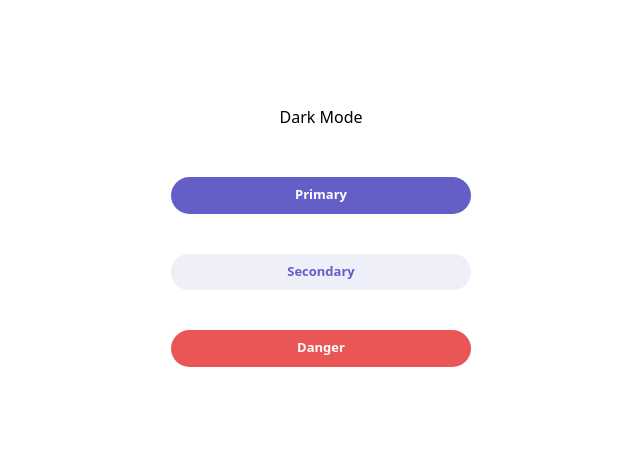
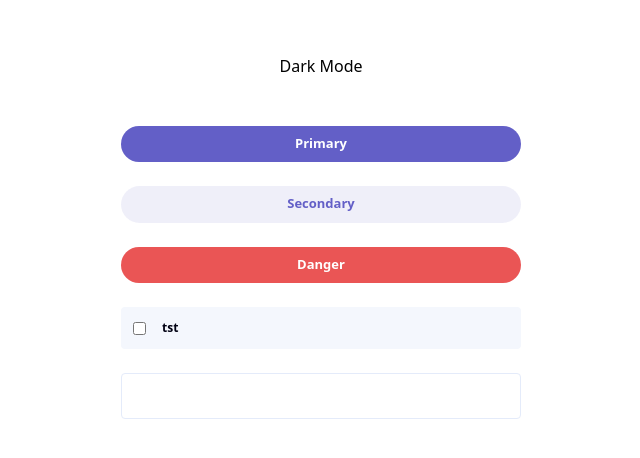
Before and after one commit to Krymancer/kanban-task-management, a Next.js app: page / in a window 1280 px wide. Shown: the part 168-626 px from the top of the page, without its empty margins (319-959 px from the left). Built offline with nearby package versions, Linux system fonts and the light colour scheme.

Commit message:
feat: adding more components

```diff
--- a/src/app/page.tsx
+++ b/src/app/page.tsx
@@ -1,14 +1,28 @@
+'use client';
+
 import Button from "@/components/Button";
+import Checkbox from "@/components/Checkbox";
+import TextField from "@/components/TextField";
 import ThemeToggle from "@/components/ThemeToggle";
+import { ChangeEvent, useState } from "react";
 
 export default function Home() {
+  const [checked, setChecked] = useState(false);
+  const [value, setValue] = useState('');
   const handleClick = () => {console.log('click')};
+  const handleCheckboxChange = (event: ChangeEvent<HTMLInputElement>) => {setChecked(event.target.checked)};
+  const handleTextInputChange = (event: ChangeEvent<HTMLInputElement>) => {setValue(event.target.value)};
+
   return (
     <main className="flex min-h-screen flex-col items-center justify-center dark:bg-dark-gray bg-white gap-10">
       <ThemeToggle />
+      <div className="w-[400px] flex flex-col gap-6">
       <Button onClick={handleClick}>Primary</Button>
       <Button secondary onClick={handleClick}>Secondary</Button>
       <Button danger onClick={handleClick}>Danger</Button>
+      <Checkbox label="tst" onChange={(handleCheckboxChange)} checked={checked}/>
+      <TextField label="tst" onChange={handleTextInputChange} value={value} />
+      </div>
     </main>
   )
 }
--- a/src/components/Button.tsx
+++ b/src/components/Button.tsx
@@ -9,7 +9,7 @@ interface ButtonProps extends React.HTMLAttributes<HTMLButtonElement> {
 }
 
 export default function Button(props: ButtonProps) {
-  const baseClass = 'flex items-center justify-center rounded-[24px] transition-all pt-2 pb-[9px] min-w-[300px] font-bold';
+  const baseClass = 'flex items-center justify-center rounded-[24px] transition-all pt-2 pb-[9px] w-full font-bold';
   const primaryClass = 'text-white bg-main-purple hover:bg-main-purple-hover';
   const secondaryClass = 'text-main-purple bg-main-purple/10 hover:bg-main-purple/25 dark:bg-white dark:hover:bg-white/75';
   const dangerClass = 'text-white bg-red hover:bg-red-hover';
@@ -24,10 +24,10 @@ export default function Button(props: ButtonProps) {
   }
 
   const variant = getVariant();
-  const buttonClass = `${baseClass} ${variant === 'primary' ? primaryClass : variant === 'secondary' ? secondaryClass : dangerClass} ${props.large ? 'text-[15px]' : 'text-[13px]'}`;
+  const buttonClass = `${baseClass} ${variant === 'primary' ? primaryClass : variant === 'secondary' ? secondaryClass : dangerClass} ${props.large ? 'text-[15px]' : 'text-[13px]'} ${props.className}`;
 
   return(
-    <button className={buttonClass}>
+    <button className={buttonClass} onClick={props.onClick}>
       {props.children}
     </button>
   )
--- /dev/null
+++ b/src/components/Checkbox.tsx
@@ -0,0 +1,18 @@
+'use client';
+
+import React, { ChangeEvent, useState } from "react";
+
+interface CheckboxProps extends Omit<React.HTMLAttributes<HTMLDivElement>, 'onChange'> {
+  checked?: boolean;
+  onChange: (event: ChangeEvent<HTMLInputElement>) => void;
+  label: string;
+}
+
+export default function Checkbox(props: CheckboxProps) {
+  return (
+    <div className={`flex items-center justify-start gap-4 bg-light-gray hover:bg-main-purple/25 dark:bg-very-dark-gray p-3 rounded-[4px] w-full ${props.className}`}>
+      <input type="checkbox" checked={props.checked} onChange={props.onChange} className="accent-main-purple" />
+      <label className={`font-bold text-[12px] ${props.checked ? 'line-through text-black opacity-50 dark:text-white' : 'text-black dark:text-white'}`}>{props.label}</label>
+    </div>
+  );
+}
--- a/src/components/TextField.tsx
+++ b/src/components/TextField.tsx
@@ -0,0 +1,23 @@
+'use client';
+
+import { ChangeEvent, useRef, useState } from "react";
+
+interface TextFieldProps extends Omit<React.HTMLAttributes<HTMLLabelElement>, 'onChange'> {
+  onChange: (event: ChangeEvent<HTMLInputElement>) => void;
+  value: string;
+  label: string;
+}
+
+export default function TextField(props: TextFieldProps) {
+  const [isFristEdit, setIsFirstEdit] = useState(true);
+  const inputRef = useRef<HTMLInputElement>(null);
+  const isEmpty = props.value.length === 0;
+  const error = isFristEdit ? false : isEmpty;
+
+  return(
+    <label className={`rounded-[4px] bg-white dark:bg-very-dark-gray border p-3 w-full flex flex-row justify-between ${error ? 'border-red' : 'border-lines-light dark:border-lines-dark'}`}>
+      <input ref={inputRef} type="text" value={props.value} onChange={(e) => {props.onChange(e); setIsFirstEdit(false)}} className={`text-[13px] w-full bg-transparent border-none dark:text-white outline-none ${props.className}`} />
+      <span className={`text-[13px] whitespace-nowrap select-none text-red ${error ? 'block' : 'hidden'}`} onClick={() => inputRef.current?.focus()}>Can&apos;t be empty</span>
+    </label>
+  );
+}
--- a/src/components/ThemeToggle.tsx
+++ b/src/components/ThemeToggle.tsx
@@ -8,11 +8,8 @@ const ThemeToggle = () => {
   const toggleTheme = () => {
     const newTheme = theme === 'light' ? 'dark' : 'light';
     setTheme(newTheme);
-
-    // Remove the old theme class and add the new one
     document.documentElement.classList.remove(`${theme}`);
     document.documentElement.classList.add(`${newTheme}`);
-
     localStorage.setItem('theme', newTheme);
   };
 
@@ -20,9 +17,7 @@ const ThemeToggle = () => {
     const savedTheme = localStorage.getItem('theme');
     if (savedTheme) {
       setTheme(savedTheme);
-
-      // Set the initial theme class
-      document.documentElement.classList.add(`theme-${savedTheme}`);
+      document.documentElement.classList.add(`${savedTheme}`);
     }
   }, []);
 
--- a/tailwind.config.ts
+++ b/tailwind.config.ts
@@ -14,6 +14,7 @@ const config: Config = {
       display: 'Plus Jakarta Sans',
     },
     colors: {
+      'transparent': 'transparent',
       'main-purple': '#635FC7',
       'main-purple-hover': '#A8A4FF',
       'black': '#000112',
```
